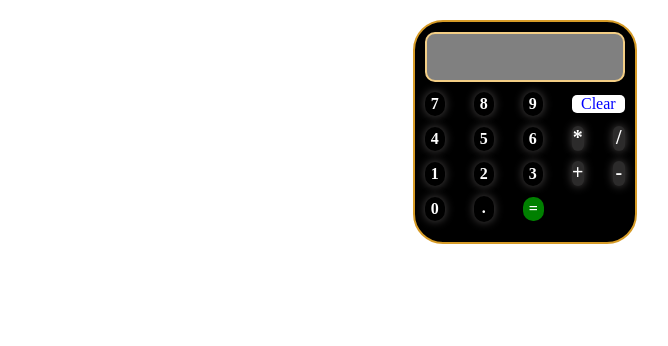
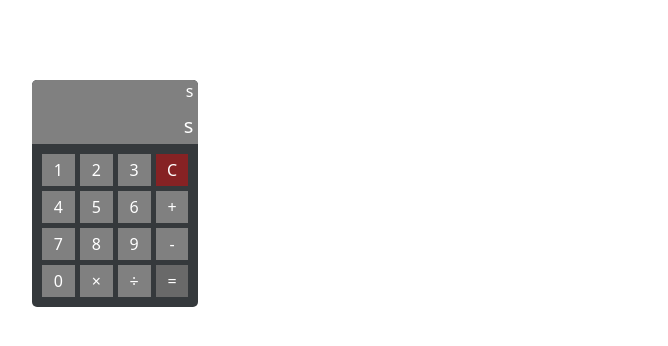
Before and after one commit to AbdullahiHared/p-Calculator, a plain HTML site: page index.html in a window 1280 px wide. Shown: the whole page, without its empty margins (48-716 px from the left). Drawn offline with Linux system fonts and the light colour scheme.

Commit message:
rework css & design

```diff
--- a/app.js
+++ b/app.js
@@ -1,4 +1,3 @@
-// Define basic arithmetic operations as functions
 const add = function (a, b) {
   return a + b;
 };
--- a/index.html
+++ b/index.html
@@ -5,36 +5,32 @@
     <meta name="viewport" content="width=device-width, initial-scale=1.0" />
     <title>Calculator</title>
     <link rel="stylesheet" href="style.css" />
+    <script src="app.js" defer></script>
   </head>
   <body>
-    <div class="mainContainer">
-      <span class="display"></span>
-      <div class="firstRow">
-        <div class="numbers" id="seven">7</div>
-        <div class="numbers" id="eight">8</div>
-        <div class="numbers" id="nine">9</div>
-        <a href="#" class="clear" onclick="resetPage()">Clear</a>
+    <div class="main-container">
+      <div id="display">
+        <div class="top-display">s</div>
+        <div class="bottom-display">s</div>
       </div>
-      <div class="secondRow">
-        <div class="numbers" id="four">4</div>
-        <div class="numbers" id="five">5</div>
-        <div class="numbers" id="six">6</div>
-        <div class="mathKeys" id="multiply">*</div>
-        <div class="mathKeys" id="divide">/</div>
-      </div>
-      <div class="thirdRow">
-        <div class="numbers" id="one">1</div>
-        <div class="numbers" id="two">2</div>
-        <div class="numbers" id="three">3</div>
-        <div class="mathKeys" id="add">+</div>
-        <div class="mathKeys" id="subtract">-</div>
-      </div>
-      <div class="fourthRow">
-        <div class="numbers" id="zero">0</div>
-        <div class="numbers" id="decimal">.</div>
+      <div class="controls">
+        <div class="numbers">1</div>
+        <div class="numbers">2</div>
+        <div class="numbers">3</div>
+        <button id="clear" >C</button>
+        <div class="numbers">4</div>
+        <div class="numbers">5</div>
+        <div class="numbers">6</div>
+        <div class="operators">+</div>
+        <div class="numbers">7</div>
+        <div class="numbers">8</div>
+        <div class="numbers">9</div>
+        <div class="operators">-</div>
+        <div class="numbers">0</div>
+        <div class="operators">×</div>
+        <div class="operators">÷</div>
         <div id="result">=</div>
       </div>
     </div>
-    <script src="app.js"></script>
   </body>
 </html>
--- a/style.css
+++ b/style.css
@@ -1,111 +1,80 @@
-body {
+* {
     padding:0;
     margin:0;
-    box-sizing:border-box;
-}
-.mainContainer {
-  border:2px solid rgb(214, 155, 39);
-  display:flex;
-  flex-direction:column;
-  justify-content:center;
-  width:200px;
-  height:200px;
-  margin-left:36%;
-  border-radius:30px;
-  padding: 10px 10px;
-  margin-top:20px;
-  background-color:black;
-}
-.firstRow, .secondRow, .thirdRow, .fourthRow {
-    display:flex;
-    flex-direction:row;
-    align-items:center;
-    gap:29px;
-    margin-bottom:10px;
-}
-.clear {
-    display:flex;
-    justify-content:center;
-    border:none;
-    color:blue;
-    background-color:white;
-    border:none;
-    border-radius:5px;
-    width:100px;
-    box-sizing:2px 1px 4px 10px black;
-    text-decoration:none;
-    align-items:center;
-
-}
-.clear:hover {
-    transition:.5s;
-    color:white;
-    background-color:blue;
-}
-.display {
-    display:flex;
-    justify-content:flex-end;
-    align-items:center;
-    word-break:break-all;
-    background-color:gray;
-    height:40px;
-    border-radius:10px;
-    margin-bottom:10px;
-    color:black;
-    padding:10px 3px;
-   gap:50px;
-    border:2px solid rgb(243, 206, 133);
-}
-.numbers  {
-    color:white;
-    background-color:black;
-    justify-self:flex-end;
-    border-radius:10px;
-    box-shadow:.1px .1px 10px rgb(77, 74, 74);
-    cursor: pointer;
-    padding:3px 6px;
-    font-weight:bold;
-    gap:20px;
-
-}
-.numbers:hover {
-    transition: 0.5s;;
-    color:blue;
-    background-color:white;
-
+    box-sizing: border-box;
 }
 
-#decimal {
-    width:8px;
-    font-weight:600;
-    text-align:center;
-    height:16px;
-    padding-bottom:7px;
+body {
+    font-family: "system-ui", sans-serif;
+    font-weight: 200;
+    color: white;
+}
+.main-container {
+    display: flex;
+    flex-direction: column;
+
+    width: 13vw;
+    margin: 10vh;
+    border-radius: 5px;
+
+    background-color: rgba(53, 57, 60);
+    text-align: center;
 }
 
+#display {
+    display: flex;
+    flex-direction: column;
+    justify-content: flex-end;
+    align-items: flex-end;
+
+    gap: 5px;
+    font-size: 1.25rem;
+    padding: 5px;
+    height: 8vh;
+    border-radius: 5px 5px 0 0;
+
+    background-color: grey;
+}
+
+.top-display {
+    font-size: 1rem;
+    padding-bottom: 5px;
+}
+
+.controls {
+    display: grid;
+    grid-template-columns: repeat(4, 1fr);
+    gap: 5px;
+
+    padding: 10px;
+}
+
+.controls > * {
+    background: grey;
+    padding: 5px;
+}
+
+.controls > *:hover {
+    transition: 0.1s;
+    opacity: 0.9;
+    cursor: pointer;
+}
+
+.controls > *:active {
+    box-shadow: 0 2px 5px black;
+}
+
+button {
+    all: unset;
+}
+
+#clear {
+    background: rgba(255, 0, 0, 0.4);
+}
+#clear:active {
+    background: rgba(0, 128, 0, 0.4);
+}
 
 #result {
-    background-color:green;
-    color:white;
-    justify-self:flex-end;
-    border-radius:10px;
-    box-shadow:.4px 1.5px 5px black;
-    cursor: pointer;
-    padding:3px 6px;
-    font-weight:bold;
-
+    background: dimgray;
 }
-.mathKeys {
-    color:white;
-    background-color:rgb(44, 43, 43);
-    justify-self:center;
-    border-radius:10px;
-    box-shadow:.1px .1px 10px rgb(77, 74, 74);
-    cursor: pointer;
-    width:100px;
-    height:25px;
-    font-size:20px;
-    font-weight:bolder;
-    text-align:center;
-    gap:20px;
-}
```
